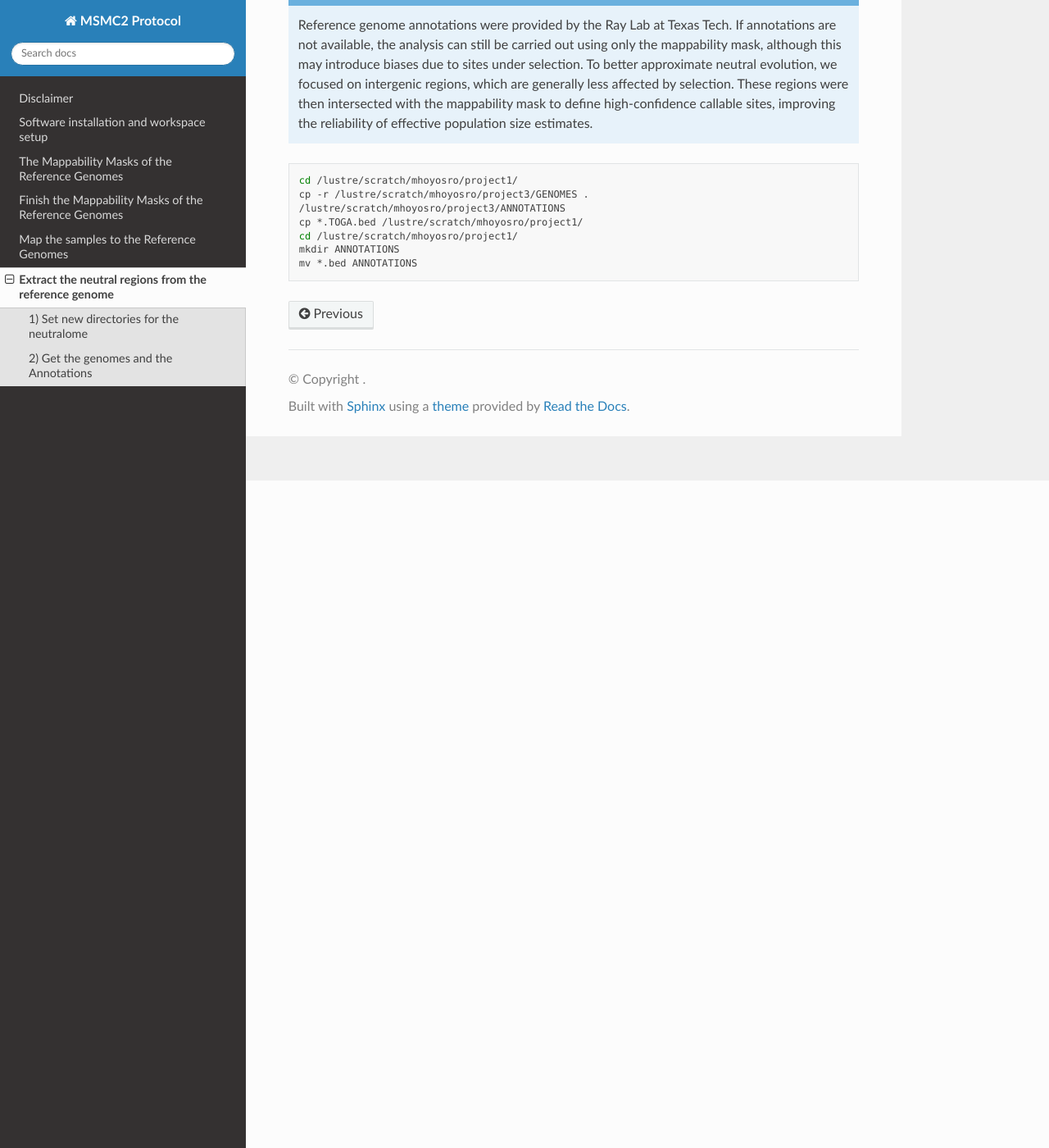
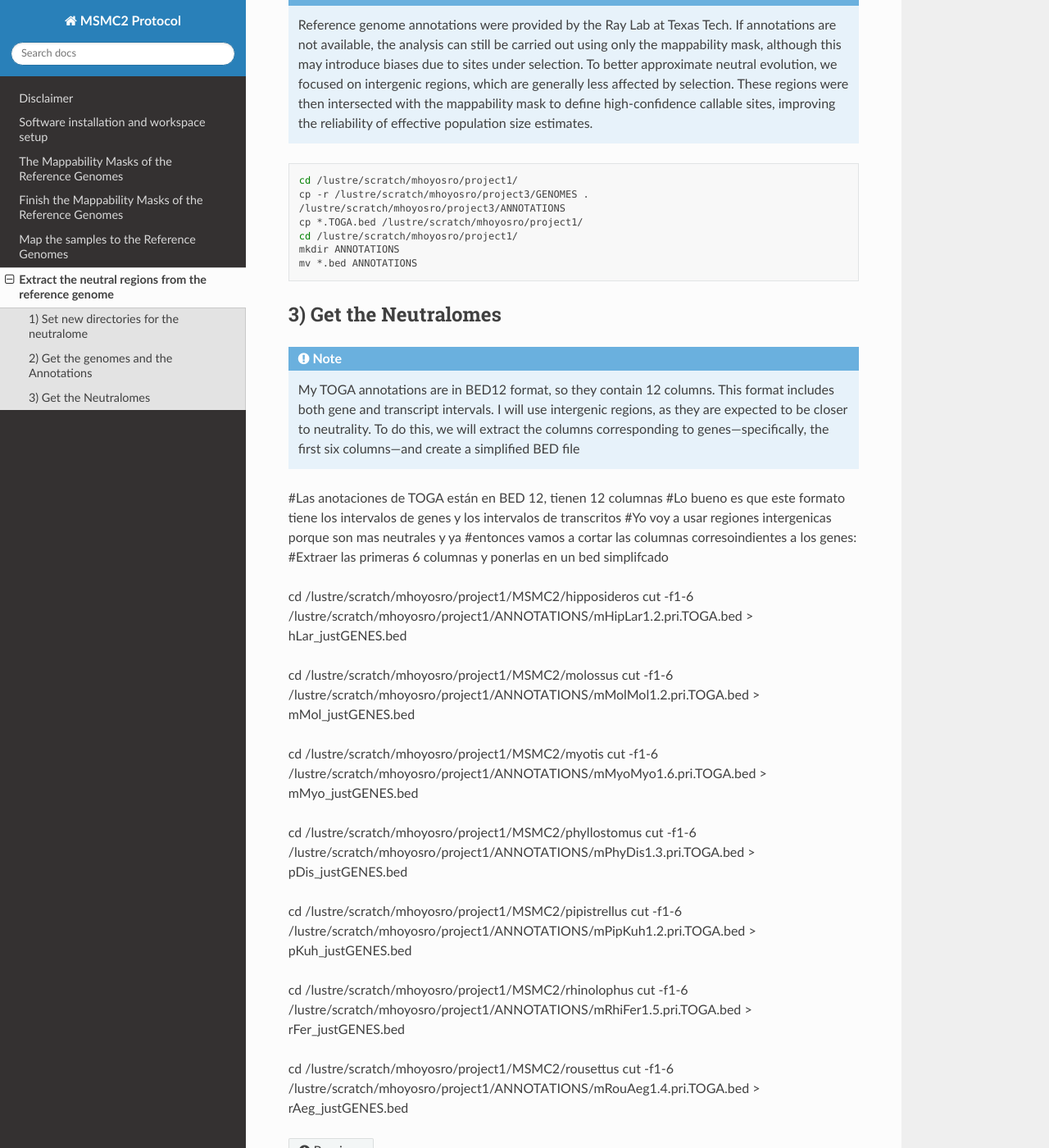
Before and after one commit to hoyosmanuel/MSMC2-Protocol, a Sphinx documentation site: the page built from docs/source/05_Data_Processing_4.rst, in a window 1280 px wide and 1400 px high, scrolled down 814 px. Shown: the whole window at 82% size. Built offline with Sphinx 7.4.7 and the Read the Docs theme 3.1.0, drawn with Linux system fonts in a browser that asks for light colours.

Commit message:
Update 05_Data_Processing_4.rst

```diff
--- a/docs/source/05_Data_Processing_4.rst
+++ b/docs/source/05_Data_Processing_4.rst
@@ -35,3 +35,39 @@ Extract the neutral regions from the reference genome
   cd /lustre/scratch/mhoyosro/project1/
   mkdir ANNOTATIONS
   mv *.bed ANNOTATIONS
+
+
+3) Get the Neutralomes
+----------------------------------------
+
+.. note::
+
+ My TOGA annotations are in BED12 format, so they contain 12 columns. This format includes both gene and transcript intervals. I will use intergenic regions, as they are expected to be closer to neutrality. To do this, we will extract the columns corresponding to genes—specifically, the first six columns—and create a simplified BED file
+
+
+#Las anotaciones de TOGA están en BED 12, tienen 12 columnas
+#Lo bueno es que este formato tiene los intervalos de genes y los intervalos de transcritos
+#Yo voy a usar regiones intergenicas porque son mas neutrales y ya
+#entonces vamos a cortar las columnas corresoindientes a los genes:
+#Extraer las primeras 6 columnas y ponerlas en un bed simplifcado
+
+cd /lustre/scratch/mhoyosro/project1/MSMC2/hipposideros
+cut -f1-6 /lustre/scratch/mhoyosro/project1/ANNOTATIONS/mHipLar1.2.pri.TOGA.bed >  hLar_justGENES.bed
+
+cd /lustre/scratch/mhoyosro/project1/MSMC2/molossus
+cut -f1-6 /lustre/scratch/mhoyosro/project1/ANNOTATIONS/mMolMol1.2.pri.TOGA.bed >  mMol_justGENES.bed
+
+cd /lustre/scratch/mhoyosro/project1/MSMC2/myotis
+cut -f1-6 /lustre/scratch/mhoyosro/project1/ANNOTATIONS/mMyoMyo1.6.pri.TOGA.bed >  mMyo_justGENES.bed
+
+cd /lustre/scratch/mhoyosro/project1/MSMC2/phyllostomus
+cut -f1-6 /lustre/scratch/mhoyosro/project1/ANNOTATIONS/mPhyDis1.3.pri.TOGA.bed >  pDis_justGENES.bed
+
+cd /lustre/scratch/mhoyosro/project1/MSMC2/pipistrellus
+cut -f1-6 /lustre/scratch/mhoyosro/project1/ANNOTATIONS/mPipKuh1.2.pri.TOGA.bed >  pKuh_justGENES.bed
+
+cd /lustre/scratch/mhoyosro/project1/MSMC2/rhinolophus
+cut -f1-6 /lustre/scratch/mhoyosro/project1/ANNOTATIONS/mRhiFer1.5.pri.TOGA.bed >  rFer_justGENES.bed
+
+cd /lustre/scratch/mhoyosro/project1/MSMC2/rousettus
+cut -f1-6 /lustre/scratch/mhoyosro/project1/ANNOTATIONS/mRouAeg1.4.pri.TOGA.bed >  rAeg_justGENES.bed
```
